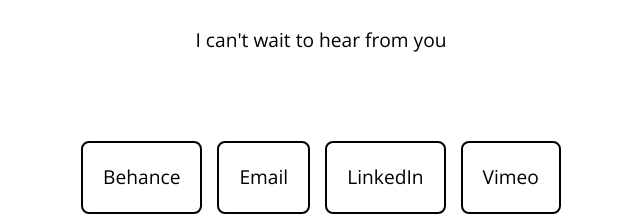
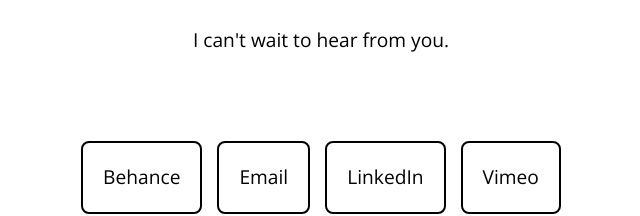
Before and after one commit to michelleholly/michelleholly.github.io, a plain HTML site: page index.html in a window 1280 px wide. Shown: the part 2559-2775 px from the top of the page, 319-959 px from the left. Drawn offline with nearby package versions, Linux system fonts and the light colour scheme.

Commit message:
add period

```diff
--- a/index.html
+++ b/index.html
@@ -79,7 +79,7 @@
 <!-- Contact -->
         <div class="contact spacing" id="contact">
             <h1 class="yotta">Hey!</h1>
-            <p>I can't wait to hear from you</p>
+            <p>I can't wait to hear from you.</p>
             <a class="smedia" href="https://www.behance.net/michellehollydugas">Behance</a>
             <a class="smedia" href="mailto:michelle.holly.dugas@gmail.com">Email</a>
             <a class="smedia" href="https://www.linkedin.com/pub/michelle-dugas/64/592/266">LinkedIn</a>
```
